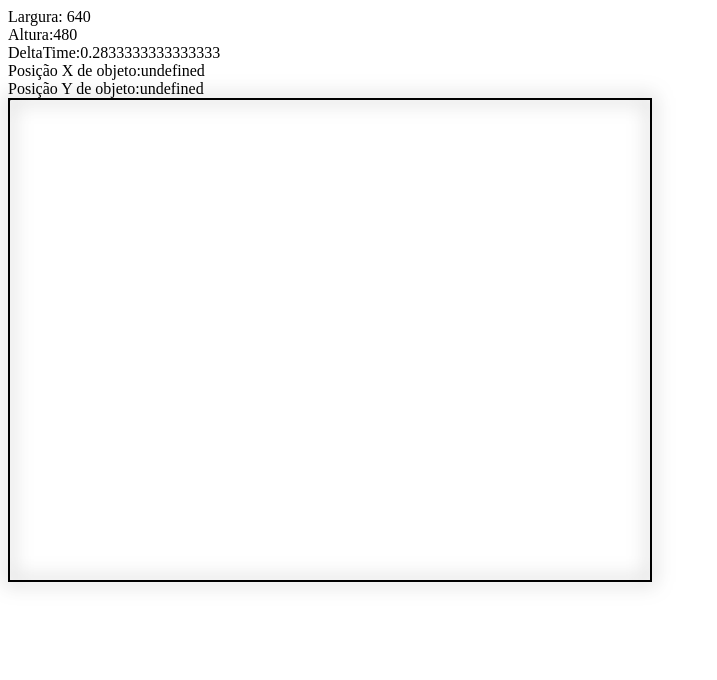
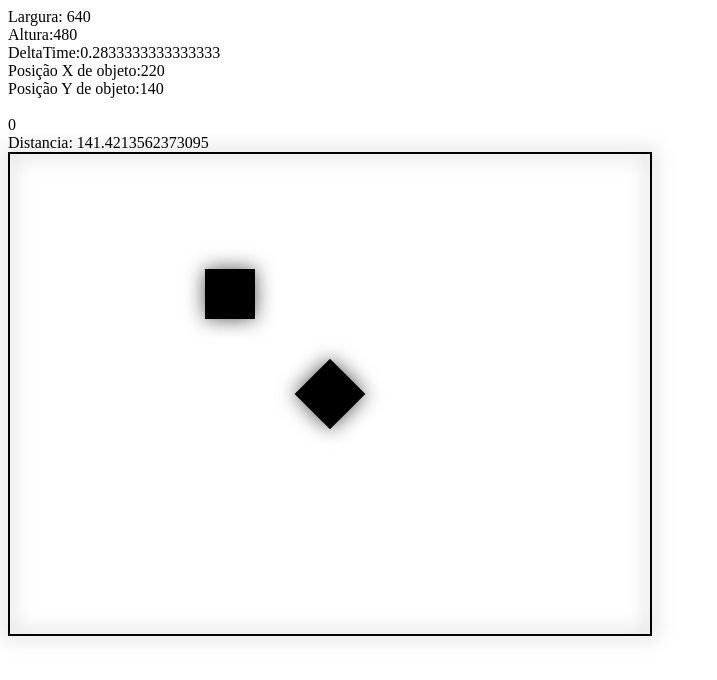
Before and after one commit to JoaoGabrielOliveira/AsteroidsHT, a plain HTML site: page index.html in a window 1280 px wide. Shown: the whole page, without its empty margins (0-717 px from the left). Drawn offline with Linux system fonts and the light colour scheme.

Commit message:
Test main.js

```diff
--- a/index.html
+++ b/index.html
@@ -1,6 +1,7 @@
 <!Doctype HTML>
 <html lang="pt-BR">
     <script src="classes/SceneObject.js"></script>
+    <script src="classes/SceneObjectRotable.js"></script>
     <script src="classes/GameLogic.js"></script>
     <script src="classes/Utils.js"></script>
 
@@ -25,7 +26,10 @@
             <span id="deltaTime">0</span> <br />
 
             <span id="objX">0</span> <br />
-            <span id="objY">0</span> <br />
+            <span id="objY">0</span> <br /><br />
+
+            <span id="aceleration">0</span> <br />
+            <span id="distence">0</span> <br />
 
         </div>
         <canvas id="glCanvas" width="640" height="480"></canvas>
--- a/main.js
+++ b/main.js
@@ -1,5 +1,5 @@
-let obj = new SceneObject(0,0, 50, 50);
-
+let objT = new SceneObjectRotable(new Vector2D(320,240), 50, 50);
+let obj = new SceneObject(new Vector2D(220,140), 50, 50);
 let inputKeys = {
     w : false,
     s : false,
@@ -17,19 +17,26 @@ class TheGame extends GameLogic{
         let deltaTime = document.getElementById('deltaTime');
         let objX = document.getElementById('objX');
         let objY = document.getElementById('objY');
+        let distence = document.getElementById('distence');
 
         widthCanvas.textContent = "Largura: " + this.canvas.clientWidth;
         heightCanvas.textContent = "Altura:" + this.canvas.clientHeight;
         deltaTime.textContent = "DeltaTime:" + DeltaTime.getDeltaTime();
         objX.textContent = "Posição X de objeto:" + obj.position.x;
         objY.textContent = "Posição Y de objeto:" + obj.position.y;
+        distence.textContent = "Distancia: " + Vector2D.distanceBetween(obj.position, objT.position);
     }
 
     update = () => {
         this.debugData();
+        this.inputActions();
 
+        objT.lookAt(obj.position);
+
+    }
+
+    inputActions() {
         let acelerationForce = 10;
-
         if(inputKeys.w)
             obj.position.y -= acelerationForce;
 
@@ -37,19 +44,22 @@ class TheGame extends GameLogic{
             obj.position.y += acelerationForce;
 
         if(inputKeys.a)
+            //obj.angle -= 0.1;
             obj.position.x -= acelerationForce;
 
         if(inputKeys.d)
+            //obj.angle += 0.1;
             obj.position.x += acelerationForce;
-
-
     }
 
     render = () => {
         obj.draw(this.canvasContext);
+        objT.draw(this.canvasContext);
     }
 
 }
+
+let game = new TheGame("glCanvas");
 
 document.addEventListener('keydown', (event) => {
     switch(event.key){
@@ -91,4 +101,9 @@ document.addEventListener('keyup', (event) => {
     }
 });
 
-requestAnimationFrame(new TheGame("glCanvas").run);
+/*game.canvas.addEventListener('mousemove', (event) => {
+    let mousePosition = new Vector2D(event.x, event.y);
+    objT.direction = mousePosition;
+});*/
+
+requestAnimationFrame(game.run);
```
